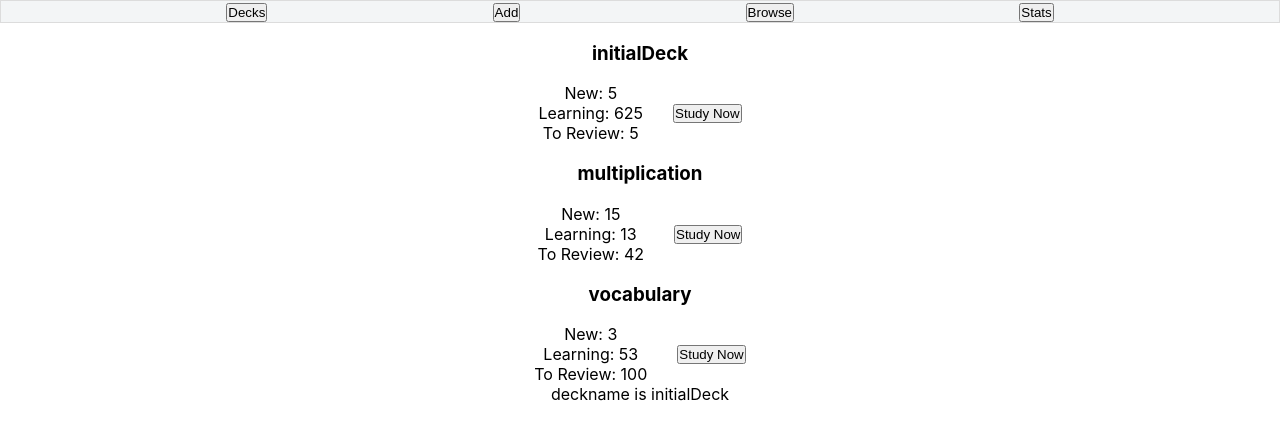
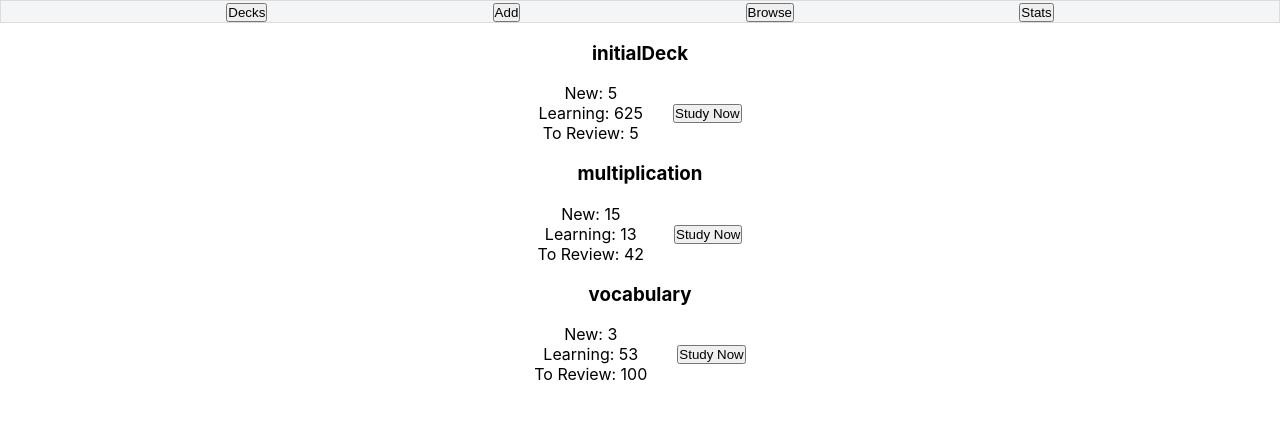
Before and after one commit to markxburek/flashcard-app, a React (Create React App) app in the folder flashcard-app/: page / in a window 1280 px wide. Shown: the top 440 px of the page. Built offline with nearby package versions, Linux system fonts and the light colour scheme.

Commit message:
Removed several variable being unnecessarily shown

```diff
--- a/flashcard-app/src/components/ButtonPanel.js
+++ b/flashcard-app/src/components/ButtonPanel.js
@@ -14,7 +14,7 @@ function ButtonPanel(props) {
     const SHOW_ANSWER_BUTTON = <button id="show-answer-button" onClick={() => {
 
         props.getFlashCardAnswer(props.index)
-    }}>Show Answer {props.index}</button>;
+    }}>Show Answer  </button>;
     const MORE_BUTTON = <button id="more-button">More</button>;
     const QUESTION_BUTTON_PANEL =
         <div id="button-container"> {EDIT_BUTTON}{SHOW_ANSWER_BUTTON}{MORE_BUTTON}</div>
--- a/flashcard-app/src/components/DeckInfoScreen.js
+++ b/flashcard-app/src/components/DeckInfoScreen.js
@@ -28,7 +28,7 @@ const DeckInfoScreen = (props) => {
     return (
         <div>
             {deckPreviewStatsPropsData}
-            {'deckname is ' + props.data[0].DECK_NAME}
+
         </div>
     )
 }
```
